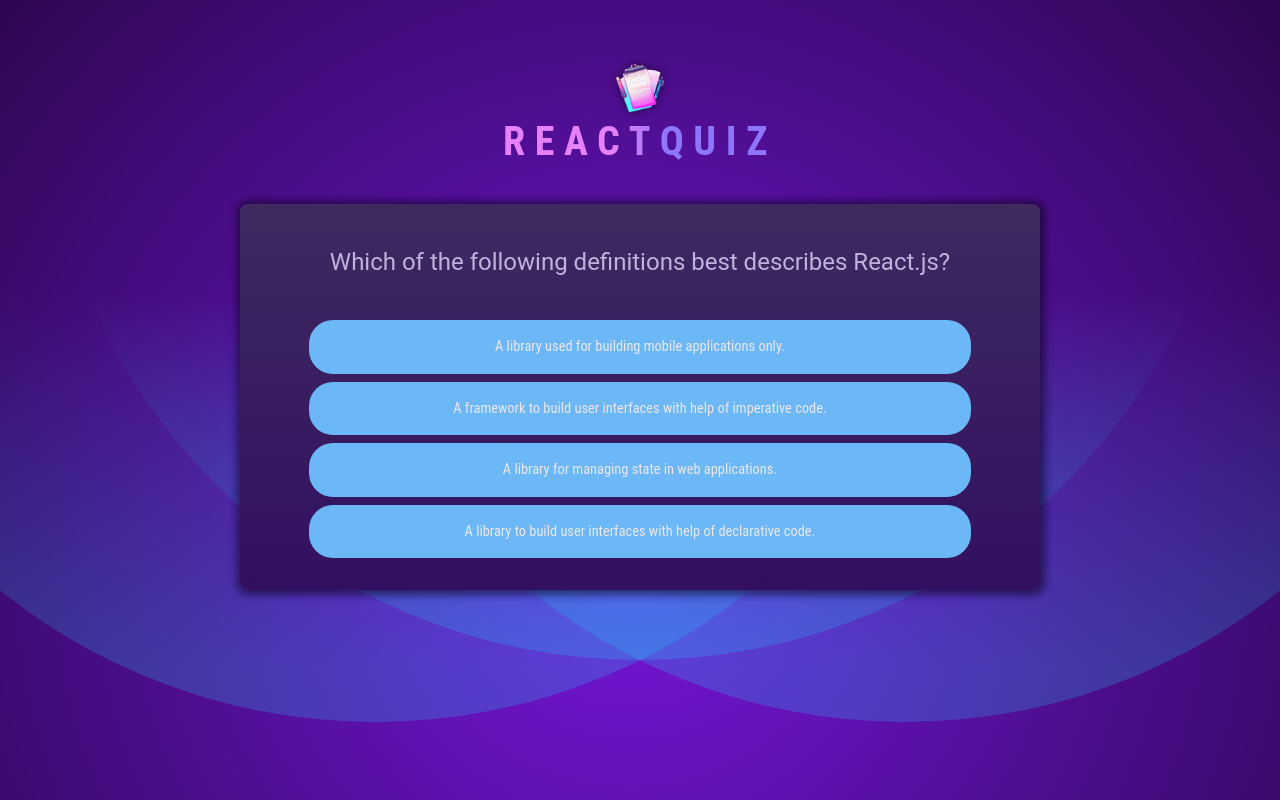
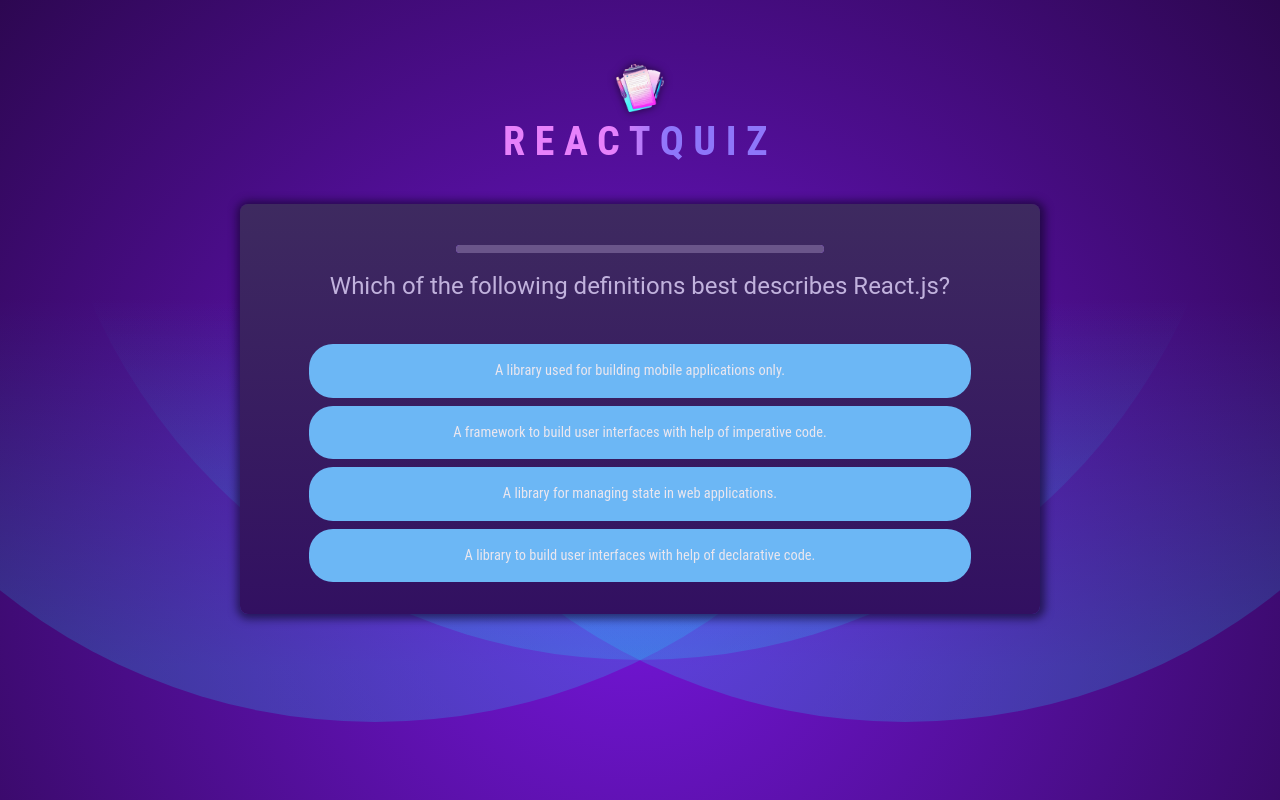
Before and after one commit to sivaraman123456/React_Quiz_project, a React (Vite) app: page / in a window 1280 px wide. Built offline with nearby package versions, Linux system fonts and the light colour scheme.

Commit message:
Progress bar added

```diff
--- /dev/null
+++ b/src/components/QuestionTimer.jsx
@@ -0,0 +1,23 @@
+import { useState } from "react";
+import { useEffect } from "react";
+
+const QuestionTimer = ({ timeout, onTimeout }) => {
+  const [remainingTime, setRemaningTime] = useState(timeout);
+
+  // create setTimeout() exexute after the timeout create in useEffect
+
+  useEffect(() => {
+    setTimeout(onTimeout, timeout);
+  }, [timeout, onTimeout]);
+
+  // set the Interval for progress bar , It will show the progress time each question
+  useEffect(() => {
+    setInterval(() => {
+      setRemaningTime((prevTime) => prevTime - 100);
+    }, 100); // each 100 millisecond the inner function will execute
+  }, []); //
+
+  return <progress value={remainingTime} max={timeout} id="question" />;
+};
+
+export default QuestionTimer;
--- a/src/components/Quiz.jsx
+++ b/src/components/Quiz.jsx
@@ -1,9 +1,11 @@
 import { useState } from "react";
 import QUESTIONS from "../questions.js";
 import quizCompleteIcon from "../assets/quiz-complete.png";
+import QuestionTimer from "./QuestionTimer.jsx";
 const Quiz = () => {
   const [userAnswers, setUserAnswers] = useState([]);
   const activeQuestionIndex = userAnswers.length;
+  console.log(activeQuestionIndex);
 
   const quizComplete = activeQuestionIndex === QUESTIONS.length;
   console.log(quizComplete);
@@ -26,6 +28,10 @@
   return (
     <div id="quiz">
       <div id="question">
+        <QuestionTimer
+          timeout={10000}
+          onTimeout={() => handleSelectAnswer(null)}
+        />
         <h2>{QUESTIONS[activeQuestionIndex].text}</h2>
         <ul id="answers">
           {shuffledAnswers.map((answer) => {
```
